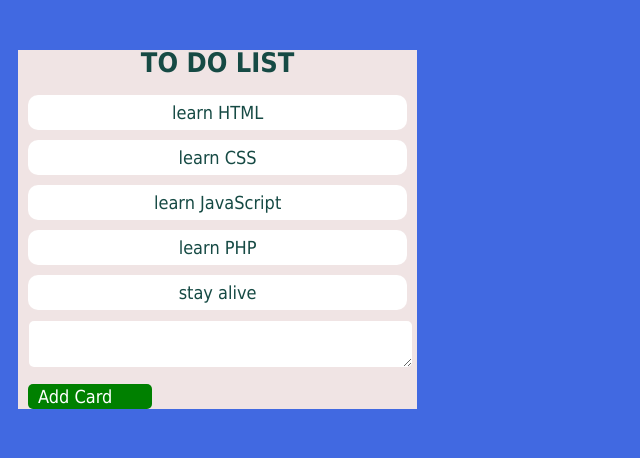
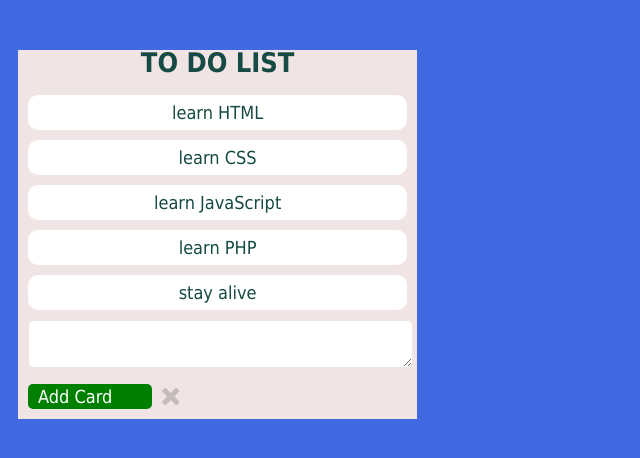
Before and after one commit to Natlia82/LessonDnD, a website built with webpack: page src/index.html in a window 1280 px wide. Both pictures are taken after a click on the element "+ add another card". Shown: the whole page, without its empty margins (0-640 px from the left). Built offline with nearby package versions, Linux system fonts and the light colour scheme.

Commit message:
отмена добавления элемента

```diff
--- a/src/css/style.css
+++ b/src/css/style.css
@@ -91,3 +91,19 @@ body {
 #textCuntentNew {
     margin-top: 10px;
 }
+
+.contenerButton {
+    display: flex;
+    align-items: center;
+}
+
+.close {
+    width: 1em;
+    height: 1em;
+    background-color: rgb(197, 187, 187);
+    clip-path: polygon(20% 0%, 0% 20%, 30% 50%, 0% 80%, 20% 100%, 50% 70%, 80% 100%, 100% 80%, 70% 50%, 100% 20%, 80% 0%, 50% 30%);
+}
+
+.canselAdd {
+    margin-left: 10px;
+}
--- a/src/index.html
+++ b/src/index.html
@@ -22,7 +22,11 @@
         </ul>
         <div id="textCuntentNew" class="displayNone"><textarea maxlength="100" id="text" class="textNew"></textarea></div>
         <div class="add_card">+ add another card</div>
-        <div class="add displayNone">add card</div>
+        <div class="contenerButton">
+            <div class="add displayNone">add card</div>
+            <div class="close displayNone canselAdd"></div>
+        </div>
+
     </section>
 
 </body>
--- a/src/js/addCard.js
+++ b/src/js/addCard.js
@@ -17,6 +17,8 @@ function removeAddButton() {
     buttonAdd.classList.toggle('displayNone');
     const AddCard = document.querySelector('.add');
     AddCard.classList.toggle('displayNone');
+    const canselAdd = document.querySelector('.canselAdd');
+    canselAdd.classList.toggle('displayNone');
 }
 
 function togleTextarea() {
@@ -39,3 +41,9 @@ const but = document.querySelector('.add');
 but.addEventListener("click", (e) => {
     cliki();
 });
+
+const canselAdd = document.querySelector('.canselAdd');
+canselAdd.addEventListener("click", (e) => {
+    removeAddButton();
+    togleTextarea();
+});
```
